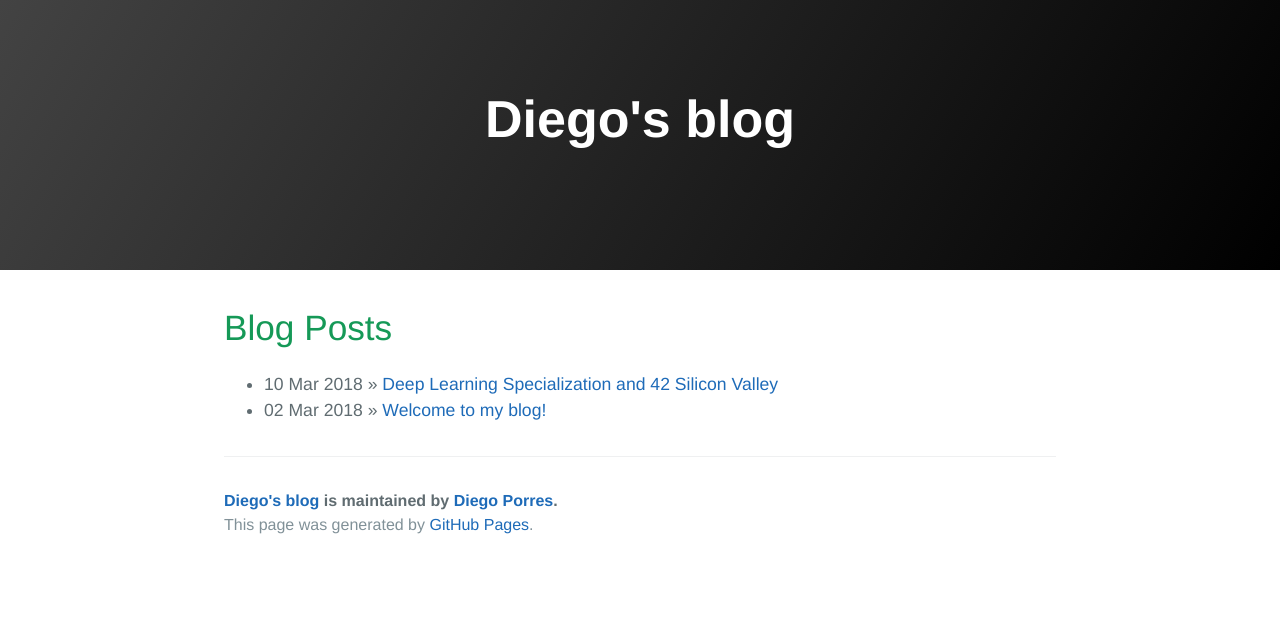
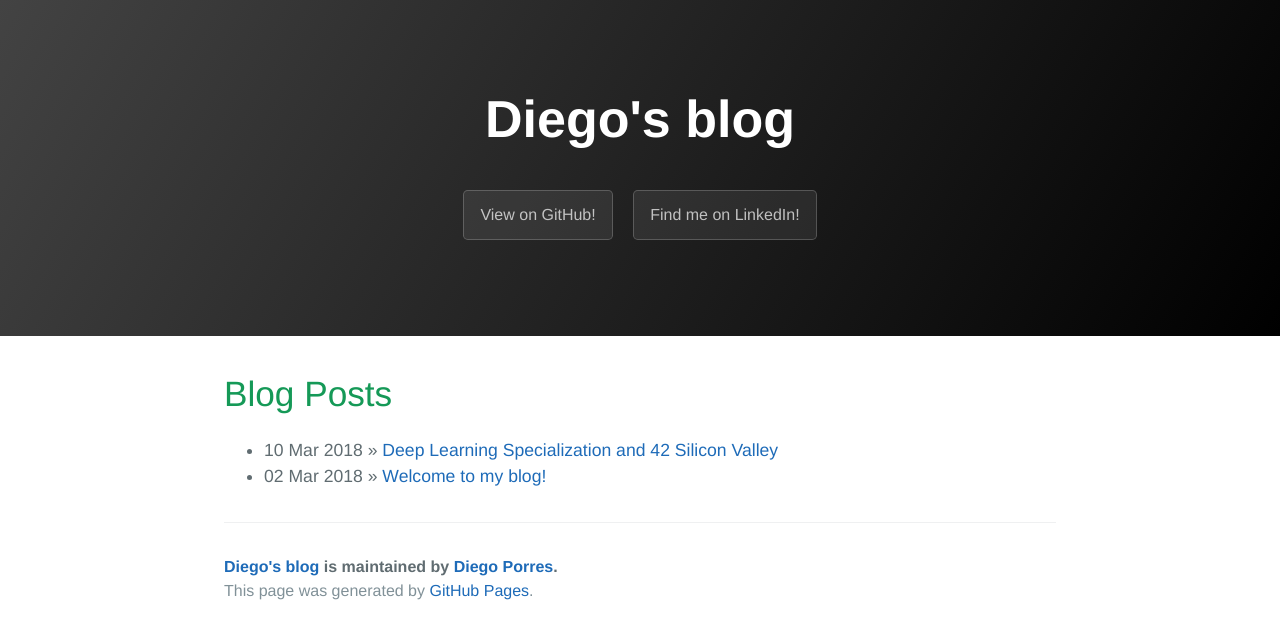
Before and after one commit to PDillis/pdillis.github.io, a Jekyll site: the page built from index.html, in a window 1280 px wide. Shown: the top 639 px of the page. Built offline with Jekyll 4.4.1, drawn with Linux system fonts in a browser that asks for light colours.

Commit message:
Update page-header.html

```diff
--- a/_includes/page-header.html
+++ b/_includes/page-header.html
@@ -1,7 +1,7 @@
 <section class="page-header">
   <h1 class="project-name">{{ site.title }}</h1>
   <h2 class="project-tagline">{{ site.tagline }}</h2>
-  <!--<a href="https://github.com/PDillis/pdillis.github.io" class="btn">View on GitHub</a>
-  <a href="#" class="btn">Download .zip</a>
-  <a href="#" class="btn">Download .tar.gz</a> -->
+  <a href="https://github.com/PDillis/pdillis.github.io" class="btn">View on GitHub!</a>
+  <a href="https://www.linkedin.com/in/diego-porres/" class="btn">Find me on LinkedIn!</a>
+  <!--<a href="#" class="btn">Download .tar.gz</a> -->
 </section>
```
